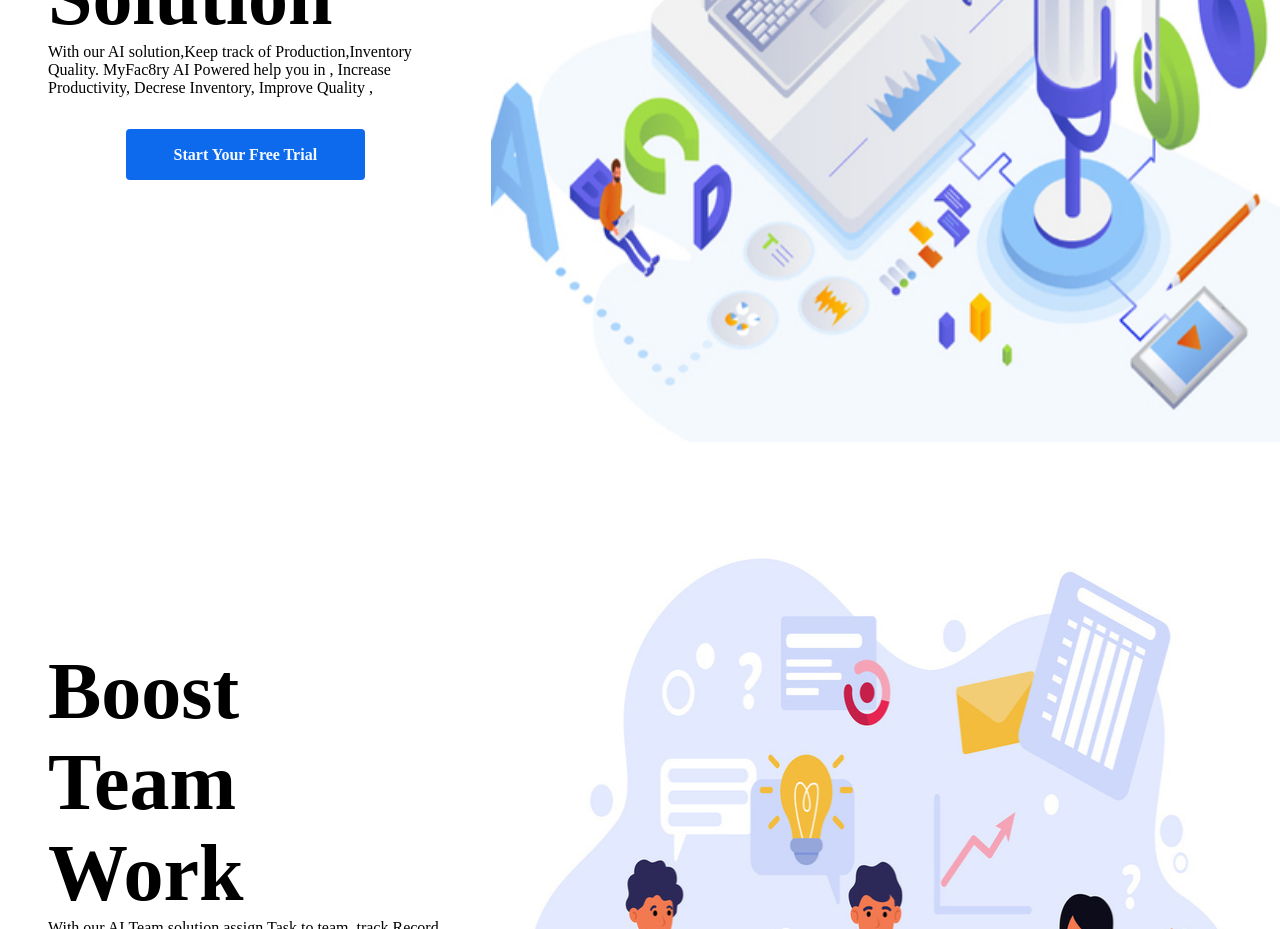
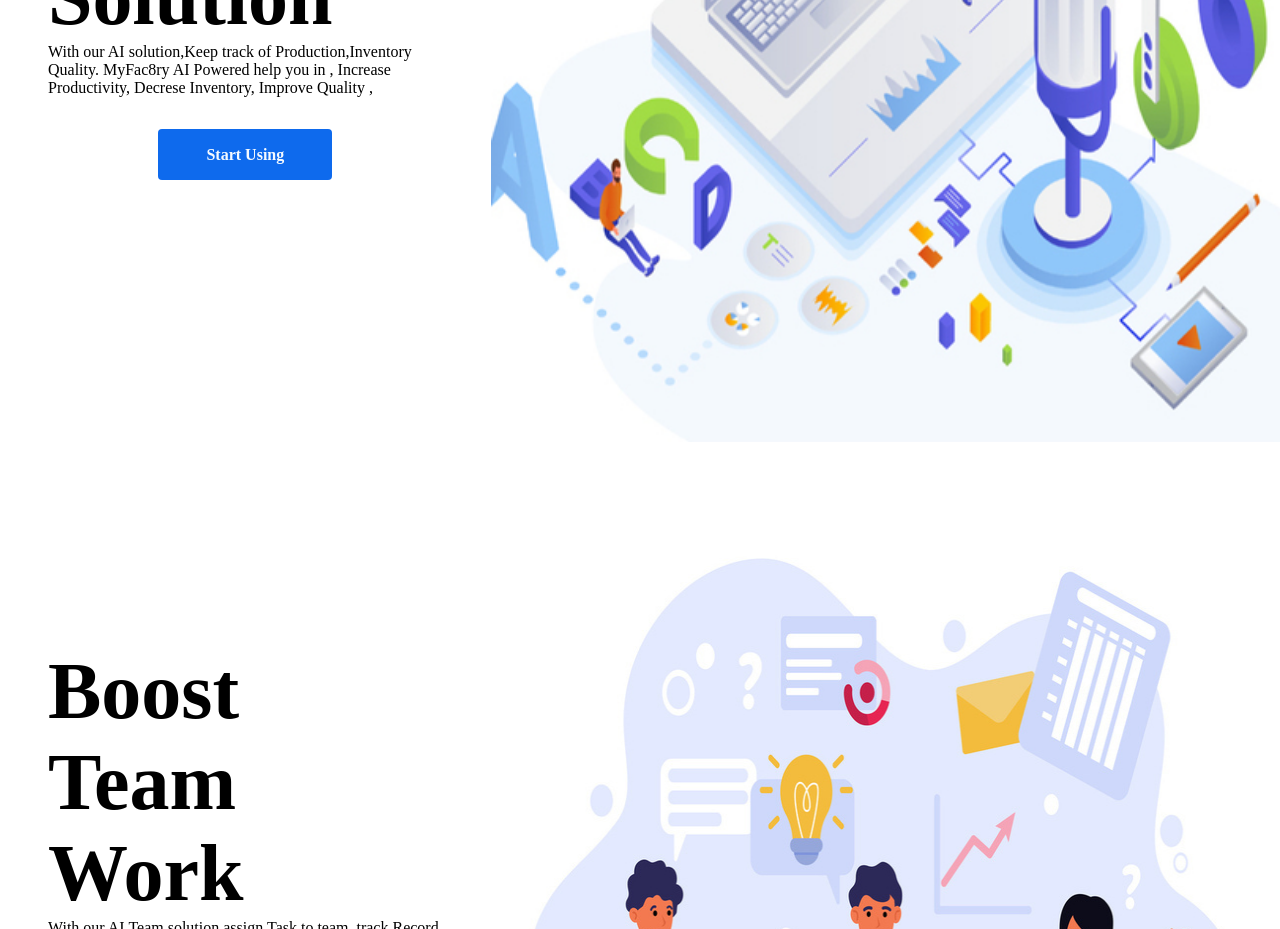
Before and after one commit to RstTiwari/myfac8ryfrontend, a React (Create React App) app: page / in a window 1280 px wide. Shown: the part 1260-2189 px from the top of the page. Built offline with nearby package versions, Linux system fonts and the light colour scheme.

Commit message:
added button name

```diff
--- a/public/index.html
+++ b/public/index.html
@@ -12,7 +12,7 @@
       name="description"
       content="You Focus on Design and Development, MyFac8ry's AI Cloud solution Will take care of anything to everything.improve profit ,productivity and performance "
     />
-     <meta name="googlebot" content="Industrial Hardwares ,Nut ,bolt , Pneumatics
+     <meta name="googlebot" content=" myfac8ry myfactory Industrial Hardwares ,Nut ,bolt , Pneumatics
       , Hydraulics, Invoice softwares, account , AI , industrial cloud" />
     <link rel="apple-touch-icon" href="%PUBLIC_URL%/logo192.png" />
     <!--
@@ -28,7 +28,7 @@
       work correctly both with client-side routing and a non-root public URL.
       Learn how to configure a non-root public URL by running `npm run build`.
     -->
-    <title>AI Cloud  based Industrial Solution</title>
+    <title>AI Cloud based Industrial Solution</title>
   </head>
   <body>
     <div id="root"></div>
--- a/src/component/Hero/Hero.js
+++ b/src/component/Hero/Hero.js
@@ -13,18 +13,18 @@ const Hero = () => {
     <div className="home">
       <div className="carouselDiv">
         <div className="aieffectDiv">
-          <h1 className="aitext">AI Cloud  Industrial Solution </h1>
+          <h1 className="aitext">AI Cloud Industrial Solution </h1>
           <p>
             With our AI solution,Keep track of Production,Inventory Quality.
-            <span> MyFac8ry AI Powered  help you in </span> ,
+            <span> MyFac8ry AI Powered help you in </span> ,
             <span> Increase Productivity,</span>
             <span> Decrese Inventory,</span>
             <span> Improve Quality ,</span>
           </p>
           <div className="quotation_button">
             <div className="hero__landing__logo">
-              <a href="/" className="instant__quote__button">
-                Start Your Free Trial
+              <a href="/customerarea" className="instant__quote__button">
+                Start Using
               </a>
             </div>
           </div>
```
